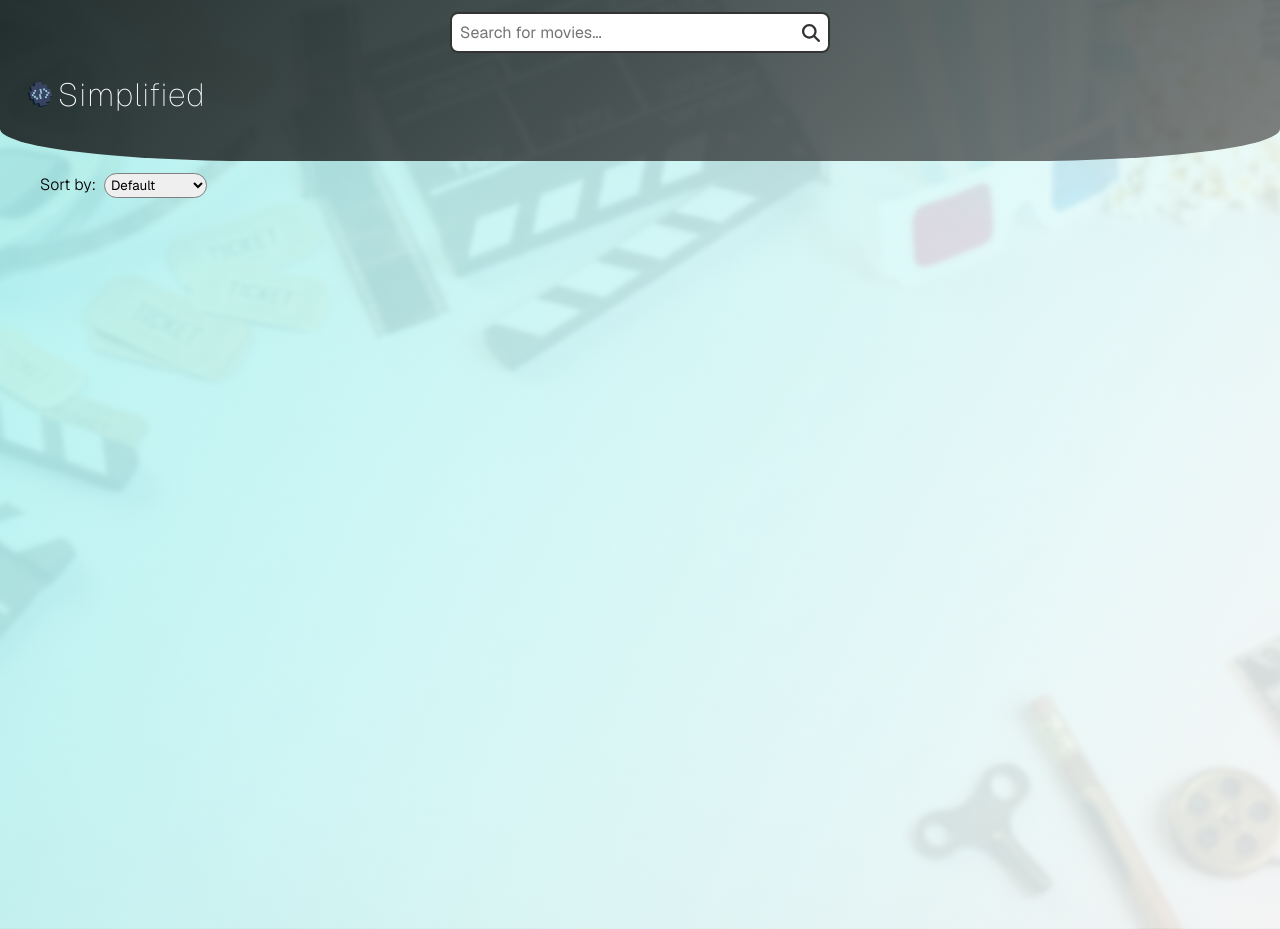
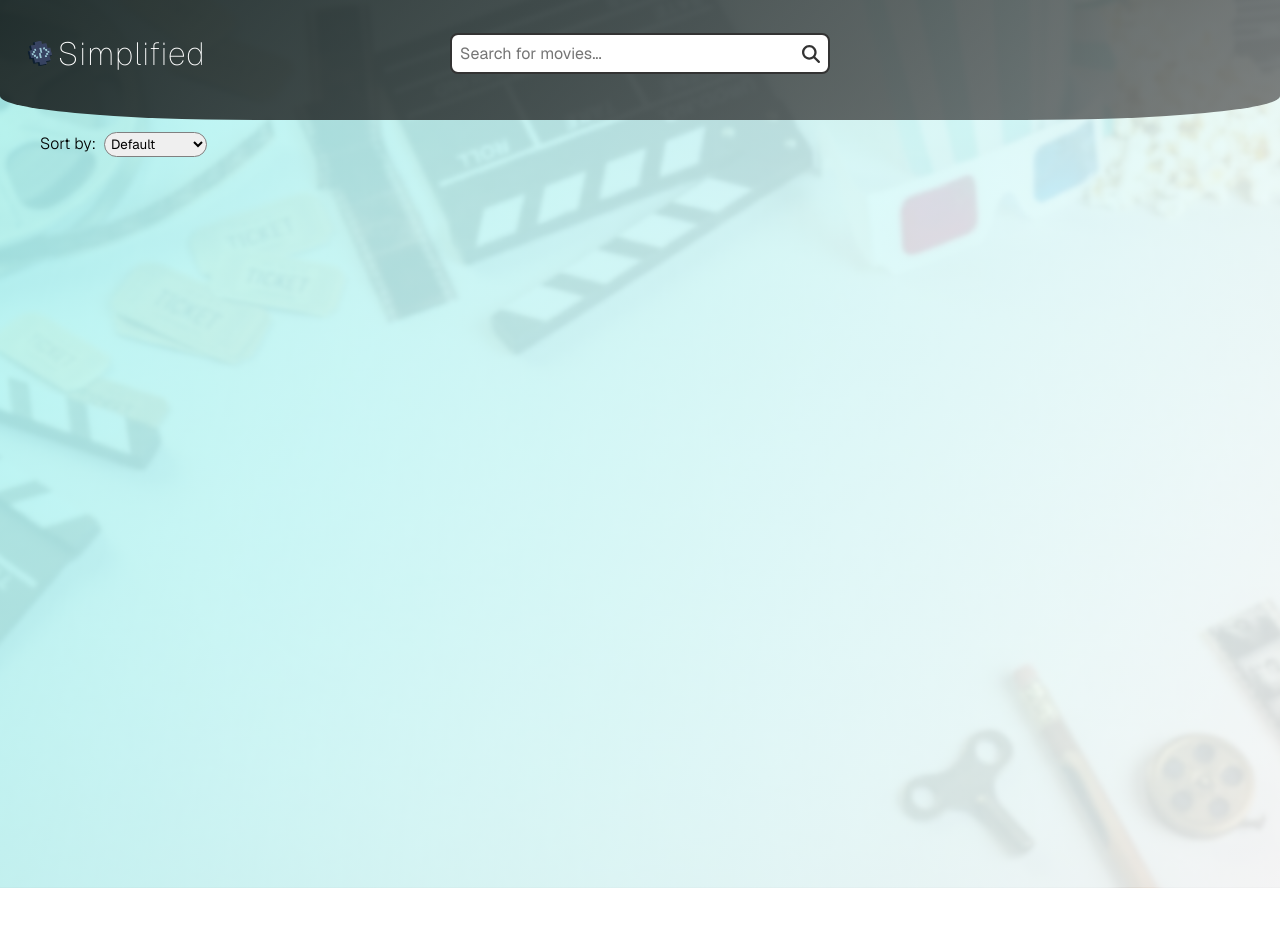
Before and after one commit to stewartryan737-bit/movie-search-final, a React (Create React App) app: page / in a window 1280 px wide. After the commit the page ends 888 px from the top, so only its background shows below. Built offline with nearby package versions, Linux system fonts and the light colour scheme.

Commit message:
add layout and routes

```diff
--- a/src/App.js
+++ b/src/App.js
@@ -2,7 +2,7 @@ import { useState } from "react";
 import "./index.css";
 import Home from "./pages/Home.jsx";
 import { Routes, Route } from "react-router-dom";
-import Nav from "./components/Nav.jsx";
+import Layout from "./components/Layout.jsx";
 
 function App() {
   const [movies, setMovies] = useState([]);
@@ -11,20 +11,18 @@ function App() {
 
   return (
     <div className="app">
-      <Nav
+      <Layout
         setMovies={setMovies}
         setLoading={setLoading}
         setError={setError}
-      />
-
-      <main>
+      >
         <Routes>
           <Route
             path="/"
             element={<Home movies={movies} loading={loading} error={error} />}
           />
         </Routes>
-      </main>
+      </Layout>
     </div>
   );
 }
--- /dev/null
+++ b/src/components/Layout.jsx
@@ -0,0 +1,16 @@
+import Nav from "./Nav";
+
+function Layout({ children, setMovies, setLoading, setError }) {
+  return (
+    <div className="layout">
+      <Nav
+        setMovies={setMovies}
+        setLoading={setLoading}
+        setError={setError}
+      />
+      <main>{children}</main>
+    </div>
+  );
+}
+
+export default Layout;
--- a/src/components/MovieCard.jsx
+++ b/src/components/MovieCard.jsx
@@ -3,9 +3,9 @@ import React from "react";
 function MovieCard({ movie }) {
   return (
     <div className="movie-card">
-      <img src={movie.Poster} alt={movie.Title} />
-      <h2>{movie.Title}</h2>
-      <p>{movie.Year}</p>
+      <img className="movie-card__img" src={movie.Poster} alt={movie.Title} />
+      <h2 className="movie-card__title">{movie.Title}</h2>
+      <p className="movie-card__year">{movie.Year}</p>
     </div>
   );
 }
--- a/src/components/Nav.jsx
+++ b/src/components/Nav.jsx
@@ -36,6 +36,10 @@ function Nav({ setMovies, setLoading, setError }) {
   return (
   <>
     <div className="nav">
+      <div className="logo">
+        <img className="logo__img" src={fesLogo} alt="Logo" />
+        <h1 className="logo__title" >Simplified</h1>
+      </div>
       <form
         className="search-form"
         onSubmit={(e) => {
@@ -57,10 +61,7 @@ function Nav({ setMovies, setLoading, setError }) {
         </div>
       </form>
 
-      <div className="logo">
-        <img className="logo__img" src={fesLogo} alt="Logo" />
-        <h1 className="logo__title" >Simplified</h1>
-      </div>
+
     </div>
     </>
   );
```
